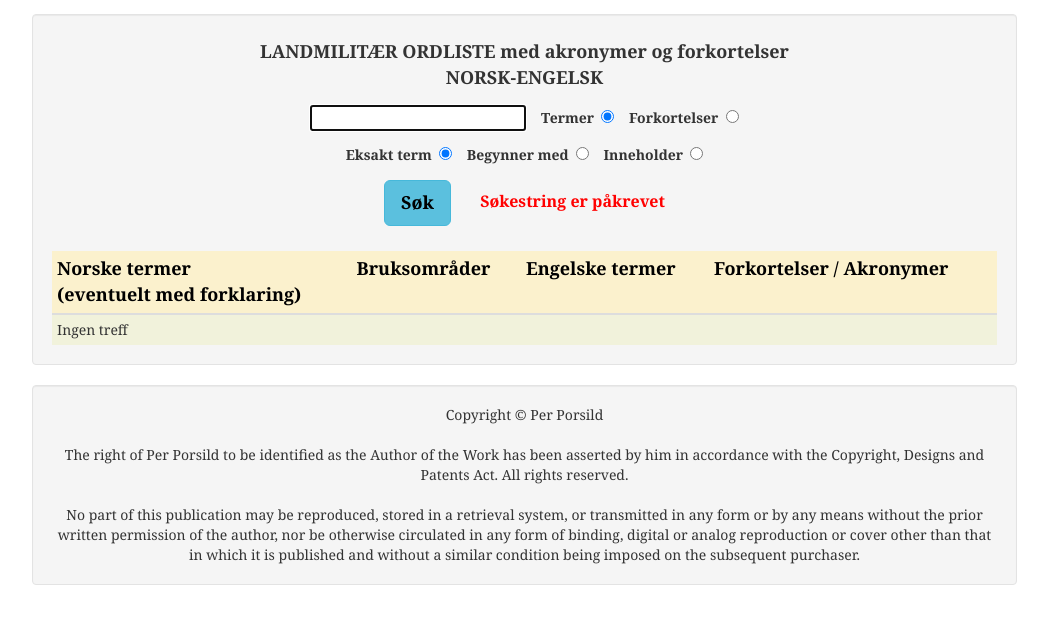
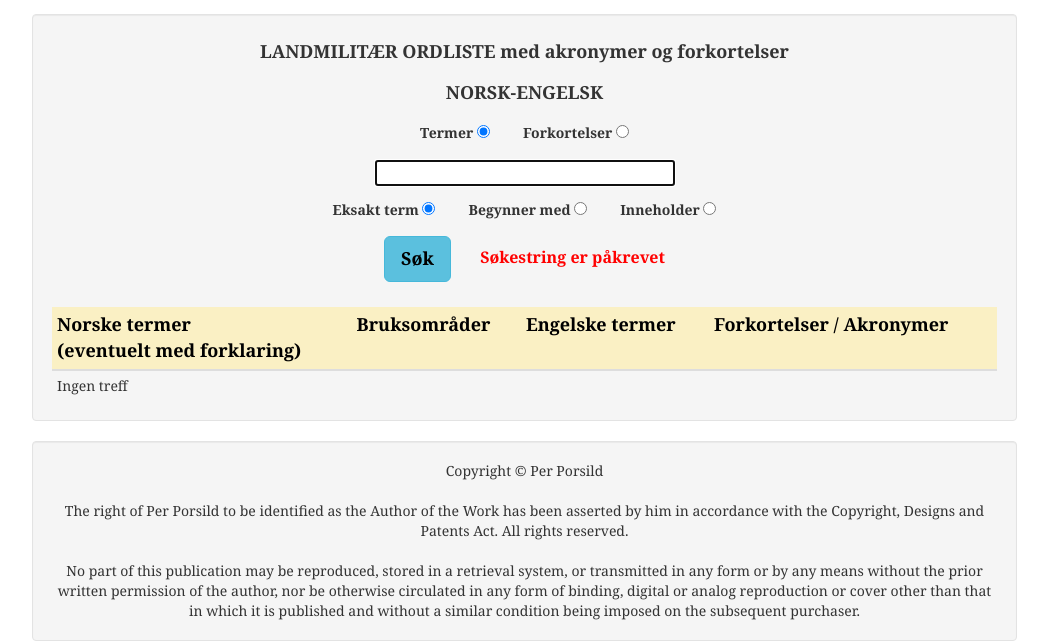
Before and after one commit to garhar/dictionary, a Flask app: template templates/index.html in a window 1280 px wide. Shown: the part 51-692 px from the top of the page, without its empty margins (83-1131 px from the left). Run offline with Flask 2, Linux system fonts and the light colour scheme; the template is opened without the code that fills it, so the values that code supplies are empty; parts of the project's set-up code (start-up, migrations or seed data) failed here and were passed over.

Commit message:
Search layout

```diff
--- a/static/css/custum.css
+++ b/static/css/custum.css
@@ -73,3 +73,5 @@ body {
     font-weight: normal;
     white-space: pre;
 }
+
+.search-query { width: 300px }
--- a/templates/search_nor.html
+++ b/templates/search_nor.html
@@ -4,22 +4,54 @@
                 <tbody>
                 <tr>
                     <td colspan="3" class="text-center">
-                        <label class="main-title">LANDMILITÆR ORDLISTE med akronymer og forkortelser <br> NORSK-ENGELSK</label>
+                        <label class="main-title">LANDMILITÆR ORDLISTE med akronymer og forkortelser</label>
                     </td>
                 </tr>
                 <tr>
                     <td colspan="3" class="text-center">
-                        <input id="query" name="query" type="text" value="{{ query }}">&nbsp;&nbsp;&nbsp;
-                        <label>Termer</label>&nbsp;&nbsp;<input type="radio" name="mode" id="mode1" value="terms" checked>&nbsp;&nbsp;&nbsp;
-                        <label>Forkortelser</label>&nbsp;&nbsp;<input type="radio" name="mode" id="mode2" value="abbr">
+                        <label class="main-title">NORSK-ENGELSK</label>
+                    </td>
+                </tr>
+                <tr>
+                    <td colspan="3" class="text-center">
+                        <table align="center">
+                            <tr>
+                                <td>
+                                    <label>Termer</label>&nbsp;<input type="radio" name="mode" id="mode1" value="terms" checked>
+                                </td>
+                                <td>
+                                    &nbsp;&nbsp;&nbsp;&nbsp;&nbsp;&nbsp;&nbsp;&nbsp;
+                                </td>
+                                <td>
+                                    <label>Forkortelser</label>&nbsp;<input type="radio" name="mode" id="mode2" value="abbr">
+                                </td>
+                            </tr>
+                        </table>
                         <input id="mode-arg" type="hidden" value="{{ mode }}">
                     </td>
                 </tr>
                 <tr>
+                    <td>
+                        <table align="center">
+                            <tr>
+                                <td>
+                                    <input id="query" name="query" type="text" class="search-query" value="{{ query }}">
+                                </td>
+                            </tr>
+                        </table>
+                    </td>
+                </tr>
+                <tr>
                     <td colspan="3" class="text-center">
-                        <label>Eksakt term&nbsp;&nbsp;</label><input type="radio" name="option" id="option1" value="EXACT" checked>&nbsp;&nbsp;&nbsp;
-                        <label>Begynner med&nbsp;&nbsp;</label><input type="radio" name="option" id="option2" value="STARTS_WITH">&nbsp;&nbsp;&nbsp;
-                        <label>Inneholder&nbsp;&nbsp;</label><input type="radio" name="option" id="option3" value="CONTAINS">
+                        <table align="center">
+                            <tr>
+                                <td><label>Eksakt term&nbsp;</label><input type="radio" name="option" id="option1" value="EXACT" checked></td>
+                                <td>&nbsp;&nbsp;&nbsp;&nbsp;&nbsp;&nbsp;&nbsp;&nbsp;</td>
+                                <td><label>Begynner med&nbsp;</label><input type="radio" name="option" id="option2" value="STARTS_WITH"></td>
+                                <td>&nbsp;&nbsp;&nbsp;&nbsp;&nbsp;&nbsp;&nbsp;&nbsp;</td>
+                                <td><label>Inneholder&nbsp;</label><input type="radio" name="option" id="option3" value="CONTAINS"></td>
+                            </tr>
+                        </table>
                         <input id="option-arg" type="hidden" value="{{ option }}">
                     </td>
                 </tr>
```
